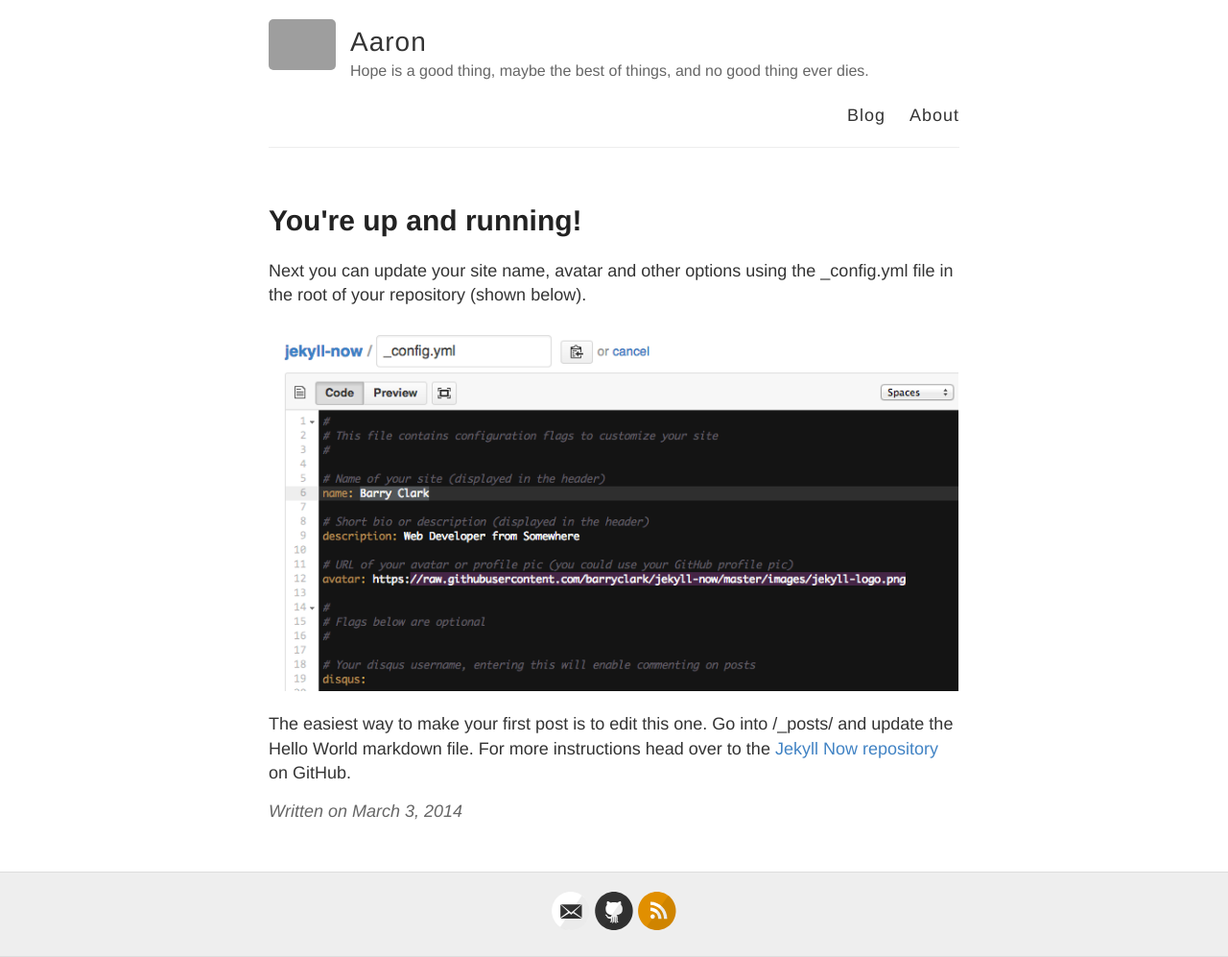
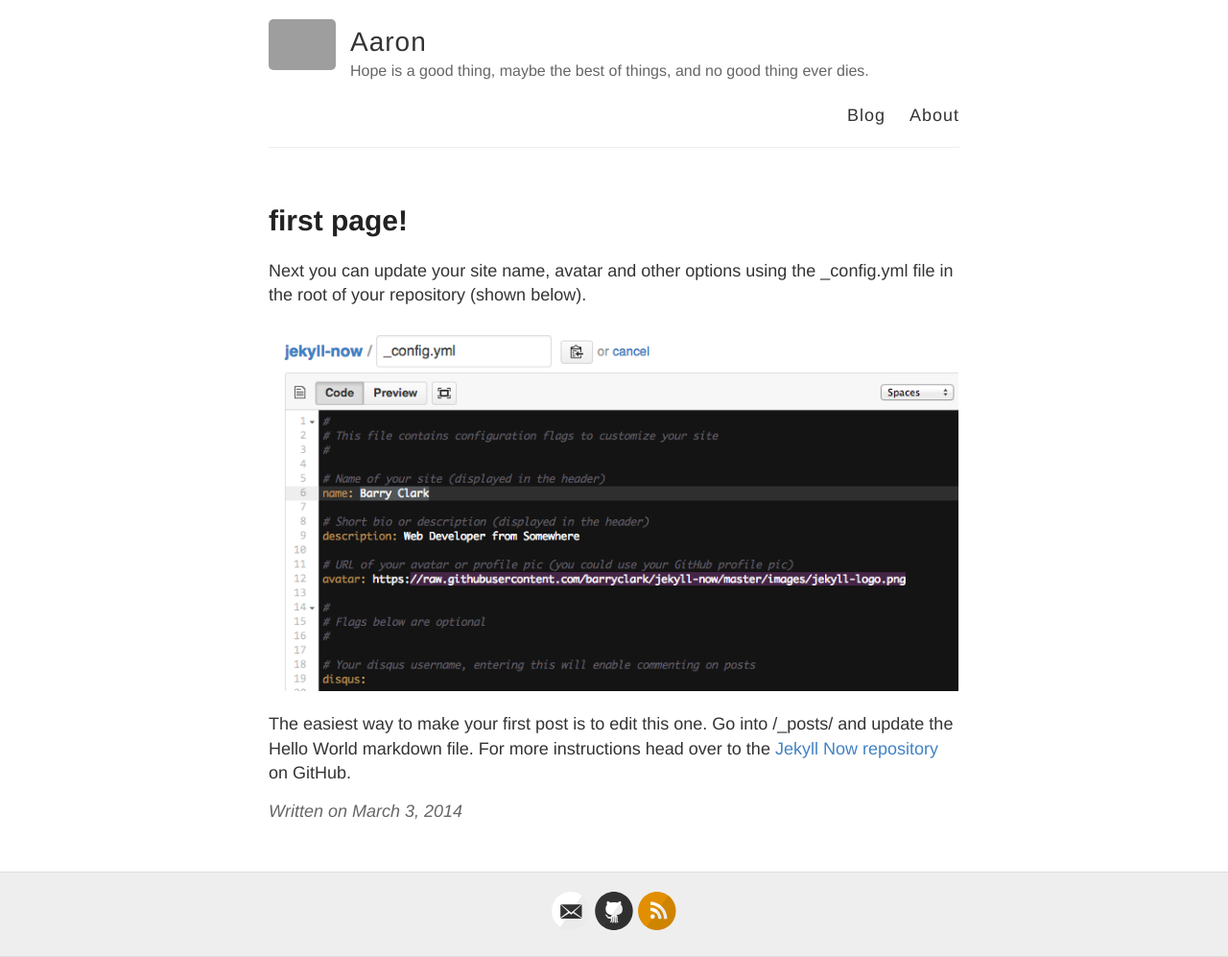
Before and after one commit to C0dak/aaron-13.github.io, a Jekyll site: the page built from _posts/2014-3-3-Hello-World.md, in a window 1280 px wide. Shown: the whole page at 96% size. Built offline with Jekyll 4.4.1, drawn with Linux system fonts in a browser that asks for light colours; grey boxes are pictures that could not be loaded.

Commit message:
commit-06

```diff
--- a/_posts/2014-3-3-Hello-World.md
+++ b/_posts/2014-3-3-Hello-World.md
@@ -1,6 +1,6 @@
 ---
 layout: post
-title: You're up and running!
+title: first page!
 ---
 
 Next you can update your site name, avatar and other options using the _config.yml file in the root of your repository (shown below).
```
